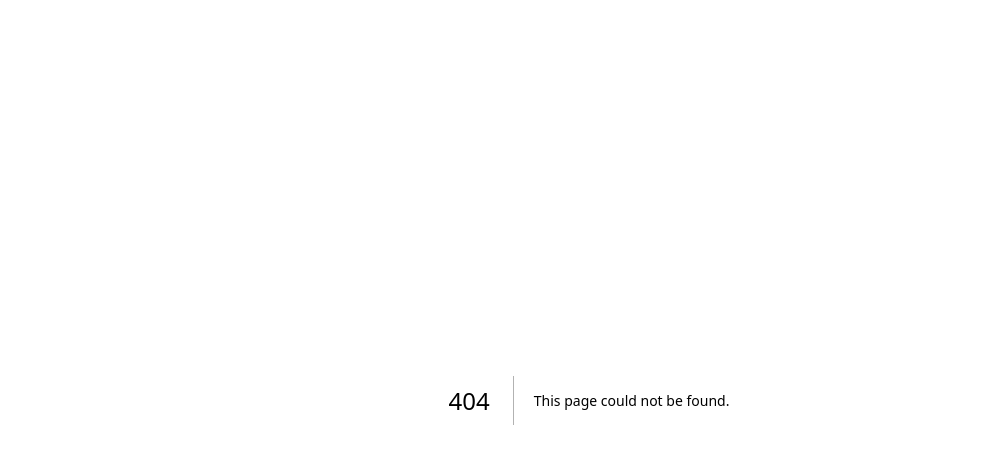
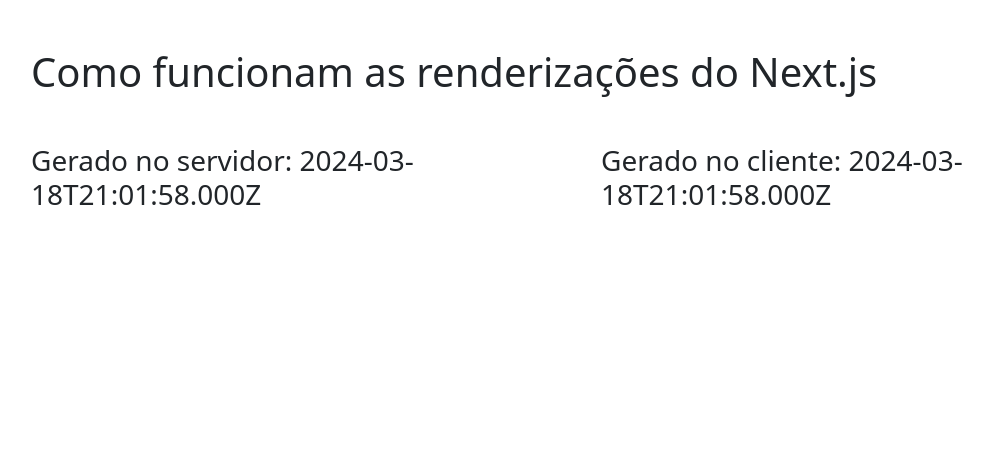
Before and after one commit to elprogramadorpedro/blacknext.js, a Next.js app: page /dynamic in a window 1280 px wide. Before the commit this address had no page. Shown: the top 464 px of the page, without its empty margins (51-1044 px from the left). Built offline with nearby package versions, Linux system fonts and the light colour scheme; no server answers.

Commit message:
renderizacao do lado do servidorrs

```diff
--- /dev/null
+++ b/src/pages/dynamic.tsx
@@ -0,0 +1,56 @@
+import { GetServerSideProps, NextPage } from "next";
+import { ReactNode, useEffect, useState } from "react";
+import { Col, Container, Row } from "reactstrap";
+
+type ApiResponse = {
+  name: string;
+  timestamp: Date;
+};
+
+export const getServerSideProps: GetServerSideProps = async () => {
+  const serverSideData: ApiResponse = await fetch(
+    `${process.env.NEXT_PUBLIC_APIURL}/api/hello`
+  ).then((res) => res.json());
+
+  return {
+    props: {
+      serverSideData,
+    },
+  };
+};
+
+const Dynamic: NextPage = (props: {
+  children?: ReactNode;
+  serverSideData?: ApiResponse;
+}) => {
+  const [clientSideData, setClientSideData] = useState<ApiResponse>();
+
+  useEffect(() => {
+    fetchData();
+  }, []);
+
+  const fetchData = async () => {
+    const data = await fetch("/api/hello").then((res) => res.json());
+    setClientSideData(data);
+  };
+
+  return (
+    <Container tag="main">
+      <h1 className="my-5">Como funcionam as renderizações do Next.js</h1>
+
+      <Row>
+        <Col>
+          <h3>
+            Gerado no servidor: {props.serverSideData?.timestamp.toString()}
+          </h3>
+        </Col>
+
+        <Col>
+          <h3>Gerado no cliente: {clientSideData?.timestamp.toString()}</h3>
+        </Col>
+      </Row>
+    </Container>
+  );
+};
+
+export default Dynamic;
```
